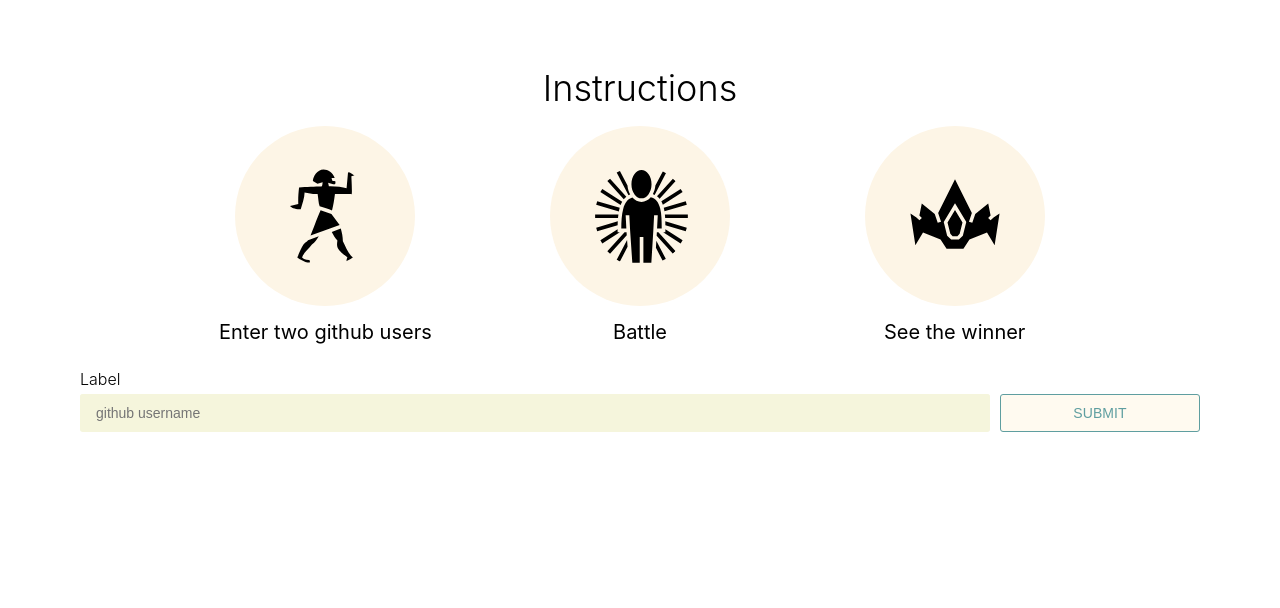
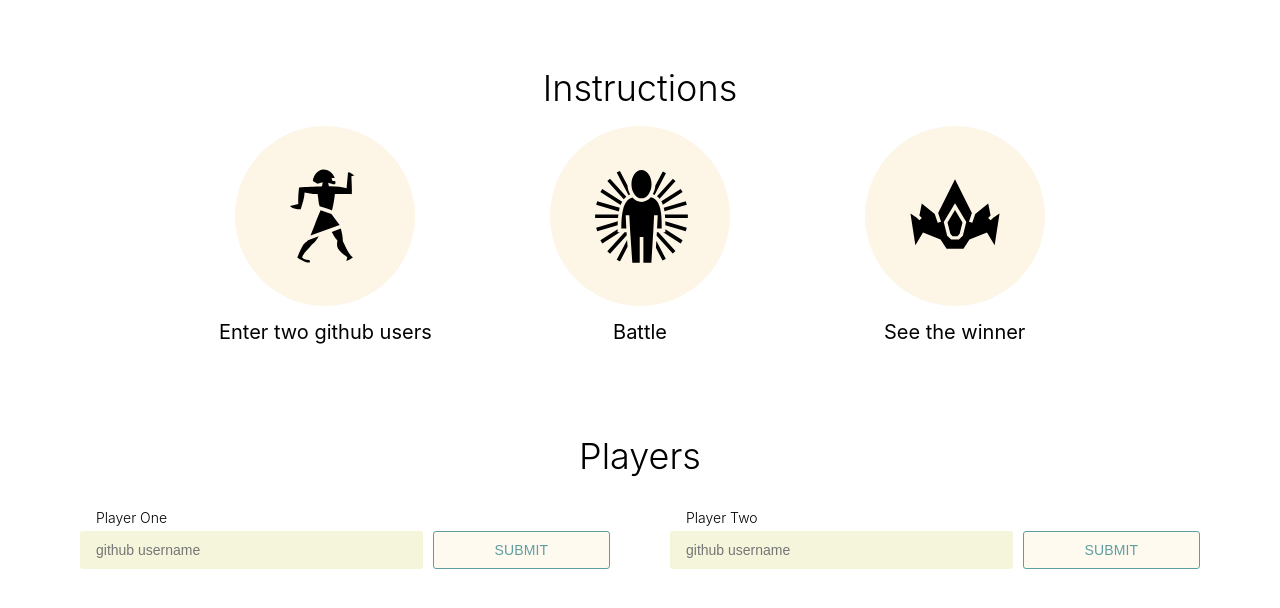
Before and after one commit to zooeypeng/github-battle, a React app: page / in a window 1280 px wide. Built offline with nearby package versions, Linux system fonts and the light colour scheme.

Commit message:
Render PlayerInput

```diff
--- a/app/components/Battle.js
+++ b/app/components/Battle.js
@@ -5,10 +5,10 @@
 function Instructions() {
   return (
     <div className='instruction-contaienr'>
-      <h1 className='header-lg center-text'>
+      <h1 className='header-lg text-center'>
         Instructions
       </h1>
-      <ol className='container-sm grid center-text battle-instructions'>
+      <ol className='container-sm grid text-center battle-instructions'>
         <li>
           <GiEgyptianWalk
             className='bg-light'
@@ -90,7 +90,7 @@
           />
           <button
             type='submit'
-            className='btn btn-dark center-text'
+            className='btn btn-dark text-center'
             disabled={ !this.state.username }>
             Submit
           </button>
@@ -106,14 +106,48 @@
 }
 
 export default class Battle extends React.Component {
+  constructor(props) {
+    super(props)
+
+    this.state = {
+      playerOne: null,
+      playerTwo: null
+    }
+
+    this.handleSubmit = this.handleSubmit.bind(this)
+  }
+
+  handleSubmit(id, player) {
+    this.setState({
+      [id]: player // es6 property name
+    })
+  }
+
   render() {
+    const { playerOne, playerTwo } = this.state
     return (
       <React.Fragment>
         <Instructions />
-        <PlayerInput
-          onSubmit={ (value) => { console.log(value) } }
-          label='Label'
-        />
+        <div className='player-container'>
+          <h1 className='text-center header-lg'>
+            Players
+          </h1>
+          <div className='row space-around'>
+            {playerOne === null && (
+              <PlayerInput
+                label='Player One'
+                onSubmit={(player) => this.handleSubmit('playerOne', player)}
+              />
+            )}
+
+            {playerTwo === null && (
+              <PlayerInput
+                label='Player Two'
+                onSubmit={(player) => this.handleSubmit('playerTwo', player)}
+              />
+            )}
+          </div>
+        </div>
       </React.Fragment>
     )
   }
--- a/app/components/Popular.js
+++ b/app/components/Popular.js
@@ -126,7 +126,7 @@
           this.setState(({ repos }) => ({
             repos: {
               ...repos,
-              [selectedLanguage]: data // marge them
+              [selectedLanguage]: data
             }
           }))
         })
--- a/app/index.css
+++ b/app/index.css
@@ -76,7 +76,7 @@
   margin: 10px;
 }
 
-.center-text {
+.text-center {
   text-align: center;
 }
 
@@ -161,7 +161,8 @@
 
 .player-label {
   margin: 5px 0;
-  font-size: 16px;
+  padding: 0 16px;
+  font-size: 14px;
   font-weight: 300;
 }
 
@@ -205,3 +206,7 @@
   color: cadetblue;
   cursor: not-allowed;
 }
+
+.player-container {
+  margin: 80px 0;
+}
```
